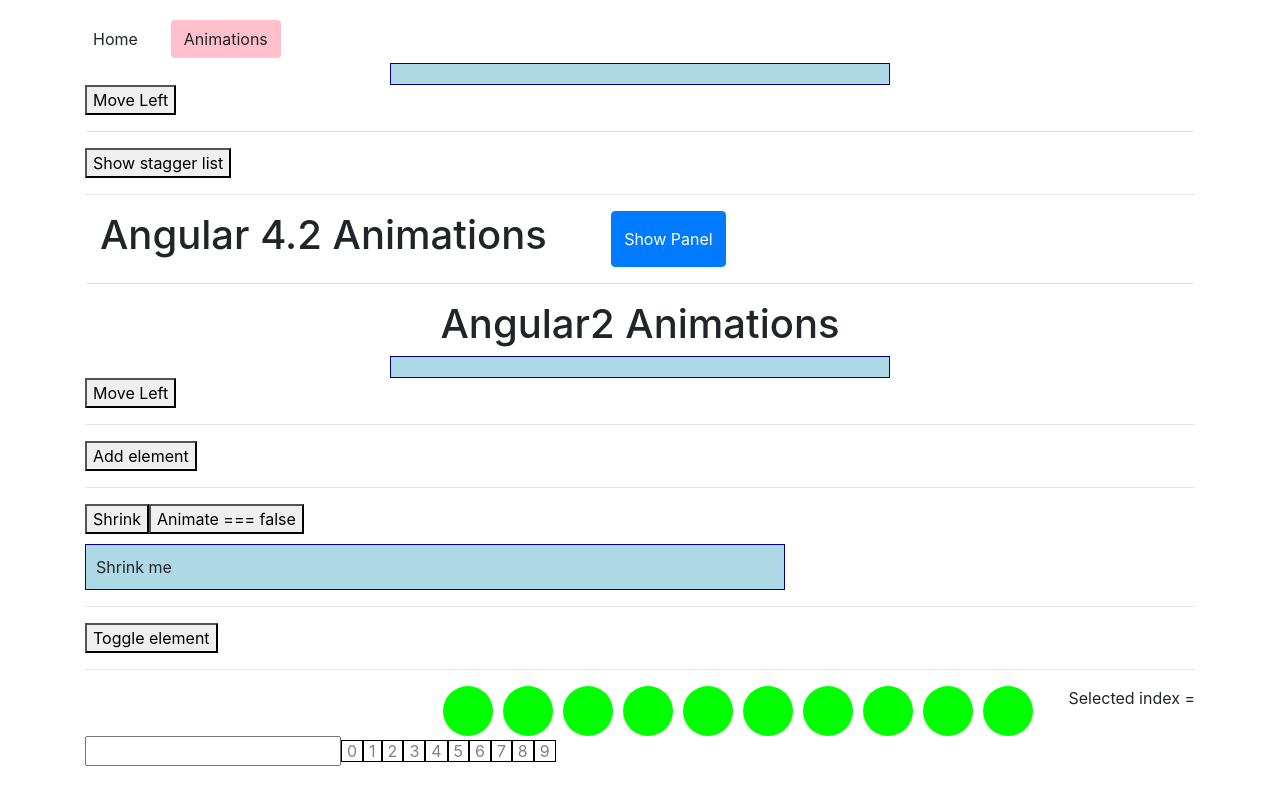
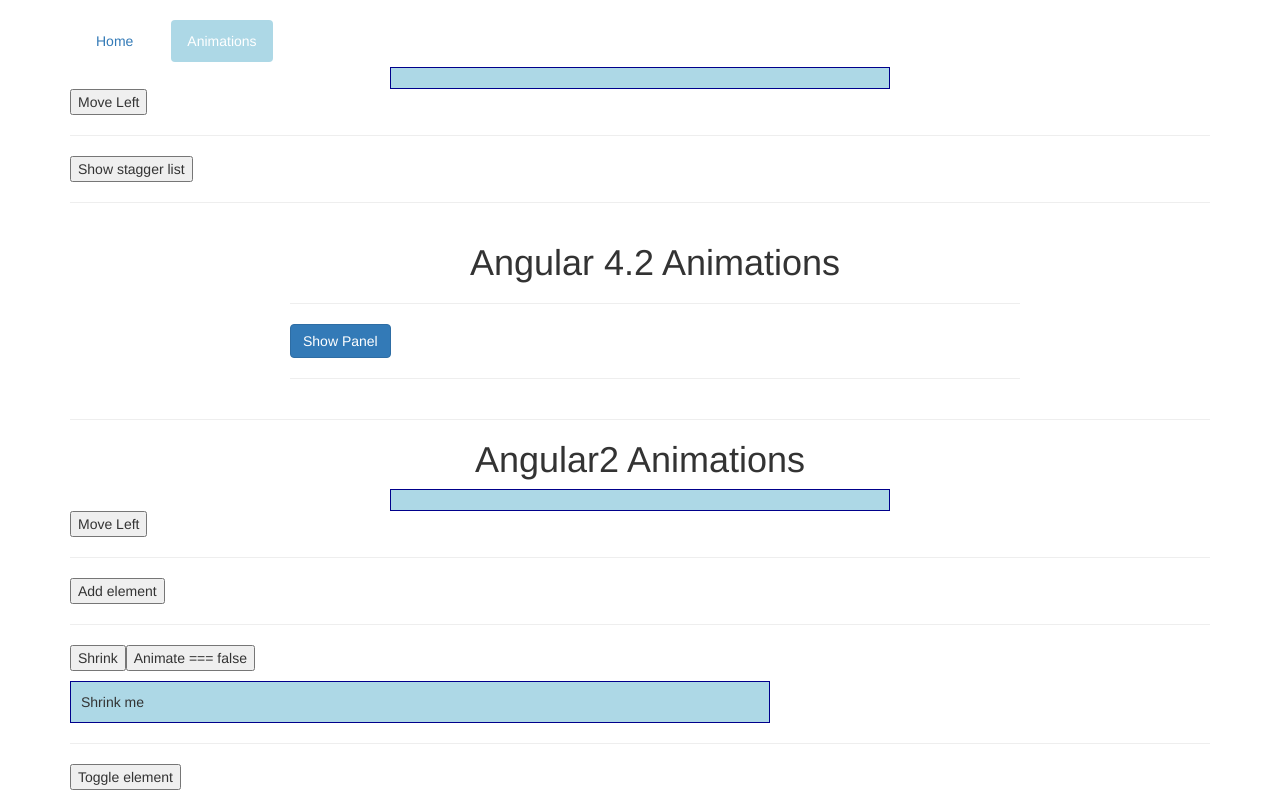
Before and after one commit to dirdakas/ng-playground, an Angular app: page /animations in a window 1280 px wide. Shown: the top 800 px of the page. Built offline with nearby package versions, Linux system fonts and the light colour scheme.

Commit message:
downgrade bootstrap, animations for routers fixed

```diff
--- a/package.json
+++ b/package.json
@@ -20,7 +20,7 @@
     "@angular/platform-browser": "^6.0.3",
     "@angular/platform-browser-dynamic": "^6.0.3",
     "@angular/router": "^6.0.3",
-    "bootstrap": "^4.1.3",
+    "bootstrap": "^3.3.7",
     "core-js": "^2.5.4",
     "rxjs": "^6.0.0",
     "web-animations-js": "^2.3.1",
--- a/src/app/app-routing.module.ts
+++ b/src/app/app-routing.module.ts
@@ -6,8 +6,8 @@
 
 const appRoutes: Routes = [
   { path: '', redirectTo: '/home', pathMatch: 'full' },
-  { path: 'home', component: HomeComponent },
-  { path: 'animations', component: AnimationsComponent }
+  { path: 'home', component: HomeComponent, data: { animations: { page: 'homePage' } } },
+  { path: 'animations', component: AnimationsComponent, data: { animations: { page: 'animationsPage' } } }
 ];
 
 @NgModule({
--- a/src/app/app.component.html
+++ b/src/app/app.component.html
@@ -12,8 +12,8 @@
     </div>
   </div>
   <div class="row" style="overflow: hidden">
-    <div class="col-lg-12">
-      <router-outlet></router-outlet>
+    <div class="col-lg-12" [@routeState]="getAnimations(routerOutlet)">
+      <router-outlet #routerOutlet="outlet"></router-outlet>
     </div>
   </div>
 </div>
--- a/src/app/app.component.scss
+++ b/src/app/app.component.scss
@@ -4,7 +4,7 @@
 
 li.active {
   a {
-    background: pink;
+    background: lightblue;
   }
 }
 
--- a/src/app/app.component.ts
+++ b/src/app/app.component.ts
@@ -1,10 +1,44 @@
 import { Component } from '@angular/core';
+import { RouterOutlet } from '@angular/router';
+import { trigger, transition, query, style, animate, group } from '@angular/animations';
 
 @Component({
   selector: 'app-root',
   templateUrl: './app.component.html',
-  styleUrls: ['./app.component.scss']
+  styleUrls: ['./app.component.scss'],
+  animations: [
+    trigger('routeState', [
+      transition('* => *', [
+        group([
+          query(':enter', [
+            style({
+              transform: 'translateX(-400px)',
+              opacity: 0
+            }),
+            animate(300)
+          ], { optional: true }),
+          query(':leave', [
+            animate(300,
+              style({
+                transform: 'translateX(800px)',
+                opacity: 0
+              })
+            )
+          ], { optional: true })
+        ])
+      ])
+    ])
+  ]
 })
 export class AppComponent {
   constructor() { }
+
+  getAnimations(routerOutlet: RouterOutlet) {
+    const routeData = routerOutlet.activatedRouteData['animations'];
+    if (routeData) {
+      return routeData['page'];
+    } else {
+      return 'homePage';
+    }
+  }
 }
--- a/src/app/home/home.component.ts
+++ b/src/app/home/home.component.ts
@@ -1,11 +1,14 @@
-import { Component } from '@angular/core';
+import { Component, HostBinding } from '@angular/core';
+import { routeFadeStateTrigger } from '../shared/route-animations';
 
 @Component({
   selector: 'app-home-page',
   templateUrl: './home.component.html',
   styleUrls: ['./home.component.scss'],
-  animations: []
+  animations: [
+    // routeFadeStateTrigger
+  ]
 })
 export class HomeComponent {
-
+  // @HostBinding('@routeFadeState') routeAnimation = true;
 }
```
Also changed, not shown: src/app/animations/animations.component.ts (+7 -2 lines), src/app/shared/route-animations.ts (+44 -1 lines), 1 other file (tests, documents, lock files or other folders).
